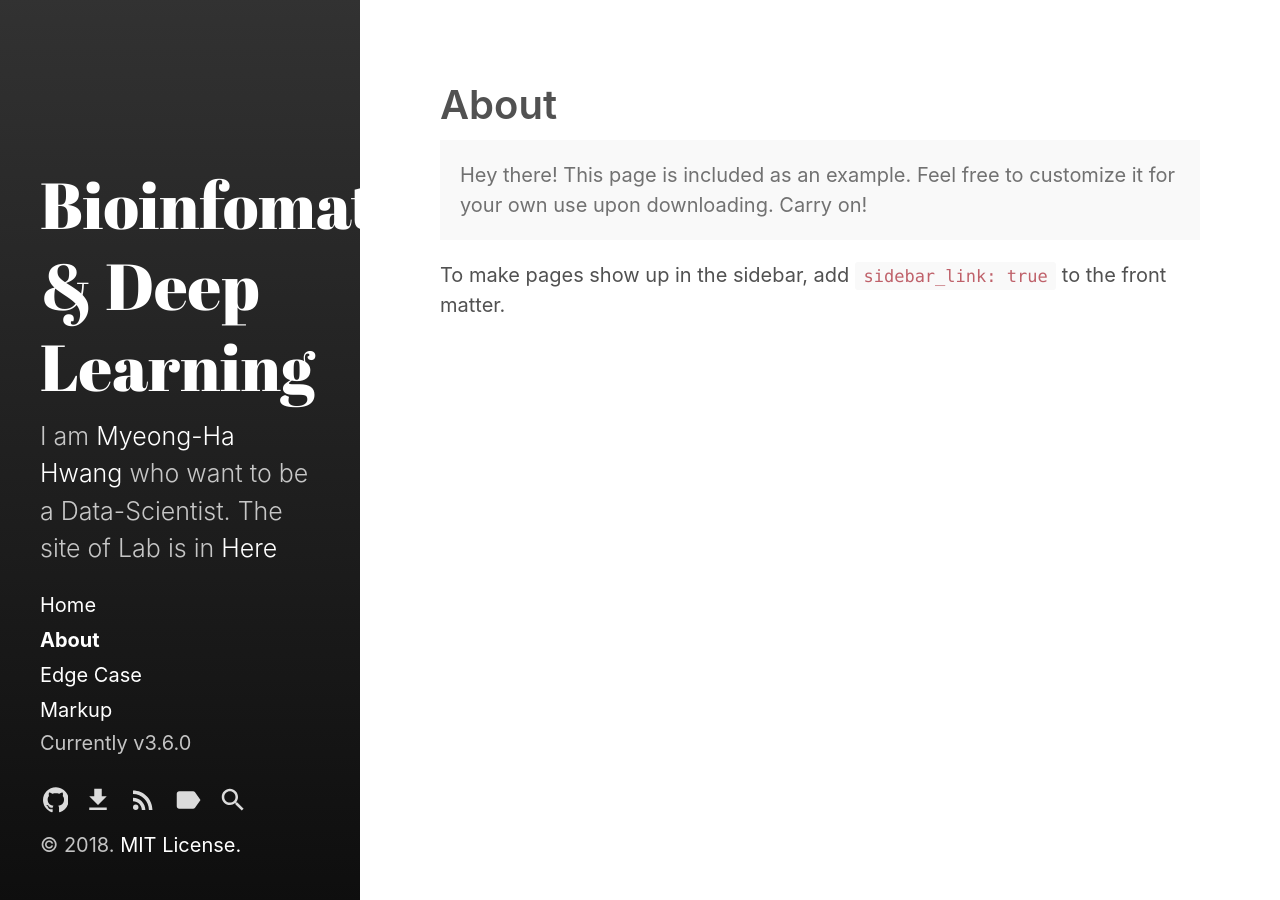
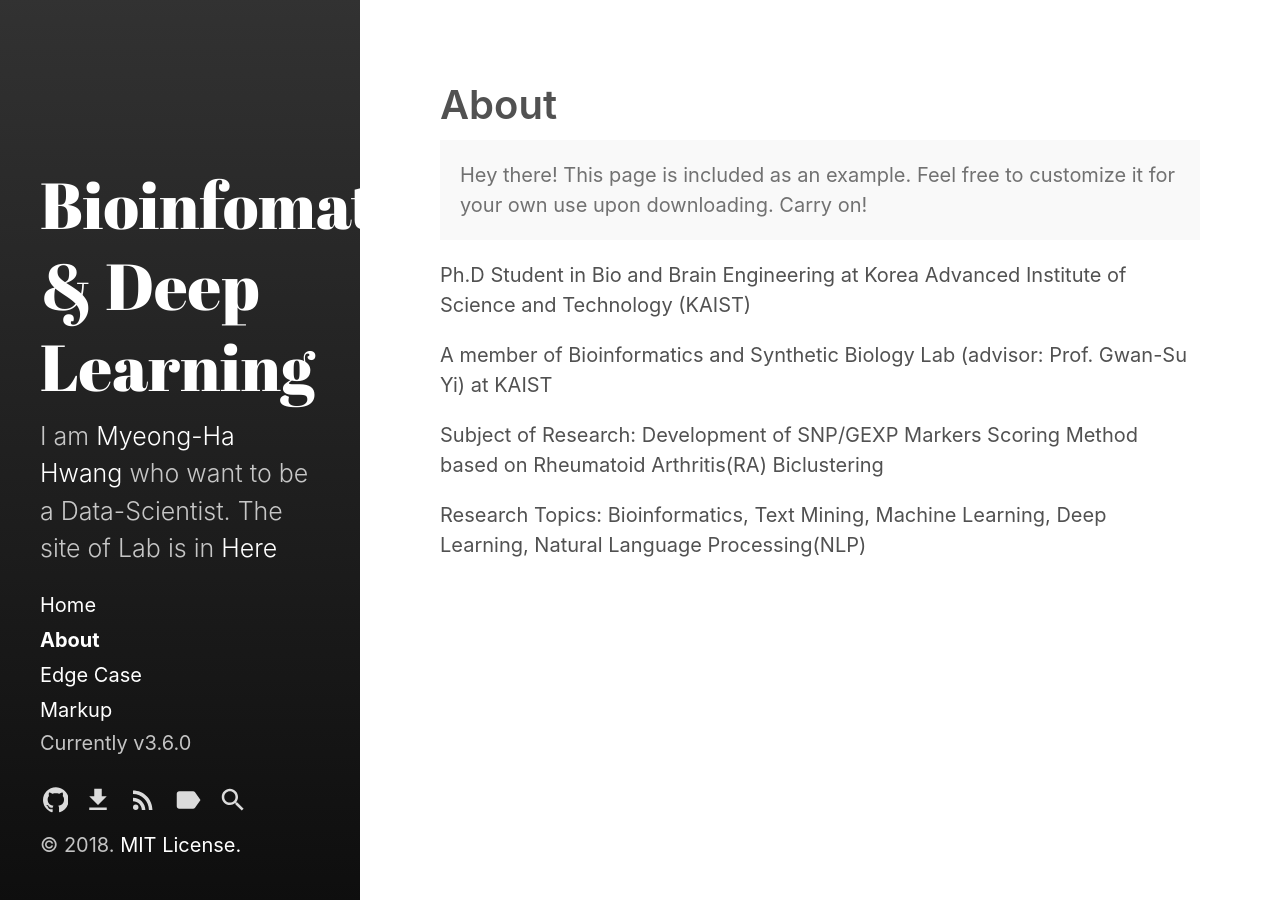
Before and after one commit to MyeongHaHwang/github.io, a Jekyll site: the page built from about.md, in a window 1280 px wide. Built offline with Jekyll 4.4.1, drawn with Linux system fonts in a browser that asks for light colours.

Commit message:
Update about.md

```diff
--- a/about.md
+++ b/about.md
@@ -9,5 +9,10 @@ sidebar_link: true
   for your own use upon downloading. Carry on!
 </p>
 
-To make pages show up in the sidebar, add `sidebar_link: true` to the front
-matter.
+Ph.D Student in Bio and Brain Engineering at Korea Advanced Institute of Science and Technology (KAIST)
+
+A member of Bioinformatics and Synthetic Biology Lab (advisor: Prof. Gwan-Su Yi) at KAIST
+
+Subject of Research: Development of SNP/GEXP Markers Scoring Method based on Rheumatoid Arthritis(RA) Biclustering
+
+Research Topics: Bioinformatics, Text Mining, Machine Learning, Deep Learning, Natural Language Processing(NLP)
```
